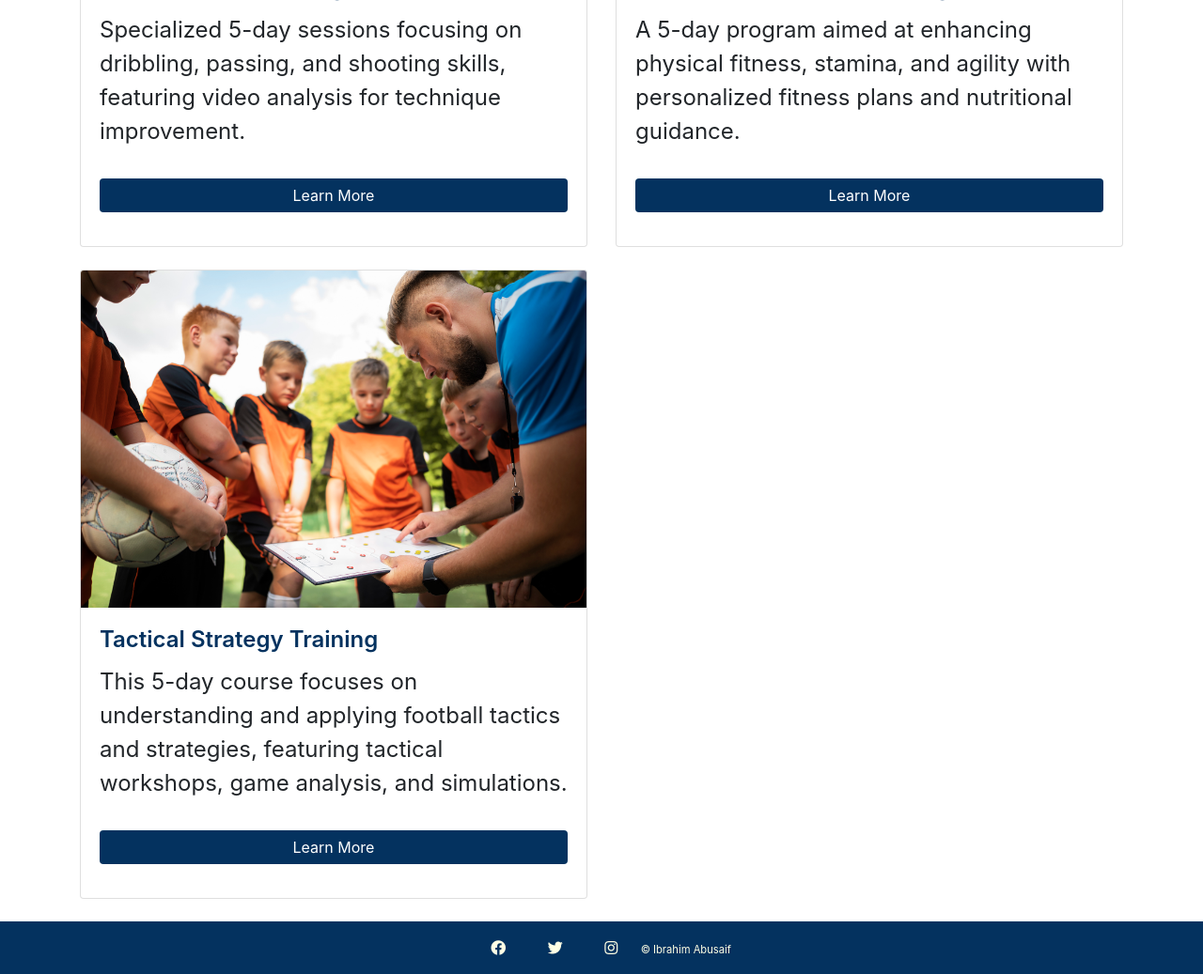
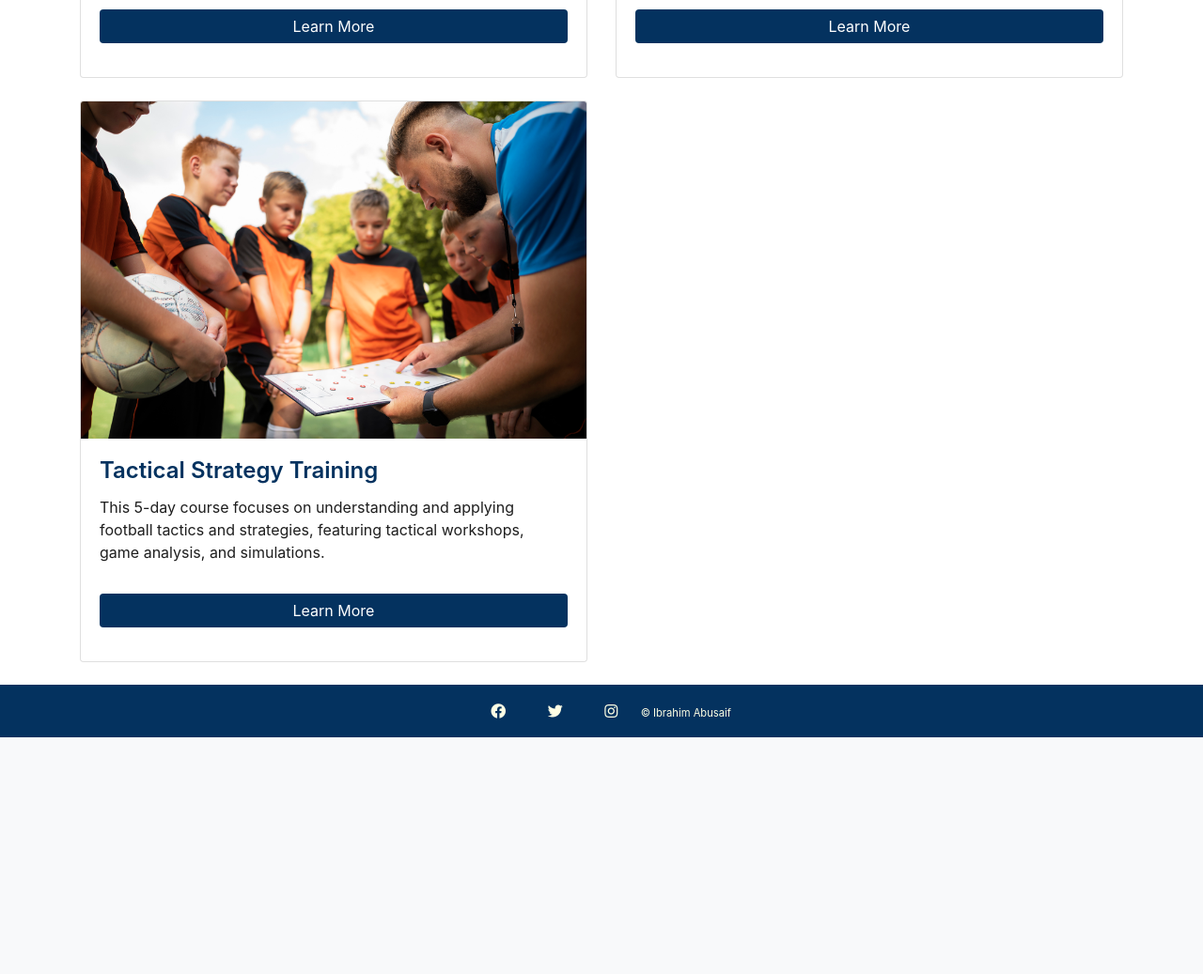
Before and after one commit to ibra8080/BSC-Hastedt-football-camp, a Django app: page / in a window 1280 px wide. Shown: the part 2015-3052 px from the top of the page at 94% size. After the commit the page ends 2800 px from the top, so only its background shows below. Run offline with Django 4.2, Linux system fonts and the light colour scheme; data comes from the database, SQL or seed files in the repository; some libraries are stand-ins or nearby versions.

Commit message:
Update style.css with home content font size

```diff
--- a/football_camp/static/css/style.css
+++ b/football_camp/static/css/style.css
@@ -5,6 +5,7 @@ html, body {
 
 p {
     font-size: 1.5rem;
+    color: #1E1E1E;
 }
 
 .container h2 {
@@ -395,4 +396,7 @@ footer .fab {
         display: flex;
         margin-top: 2px;
     }
+    p {
+        font-size: 1rem;
+    }
 }
--- a/football_camp/templates/football_camp/home.html
+++ b/football_camp/templates/football_camp/home.html
@@ -15,9 +15,9 @@
 
 <div class="container">
     <h2 class="title">Our Programs</h2>
-    <div class="row row-table">
+    <div class="row">
         {% for service in services %}
-        <div class="col-sm-12 col-lg-6">
+        <div class="col-sm-12 col-lg-6 row-table">
             <div class="card mb-4">
                 {% if service.image %}
                 <img class="card-img-top" src="{{ service.image.url }}" alt="{{ service.title }}">
```
